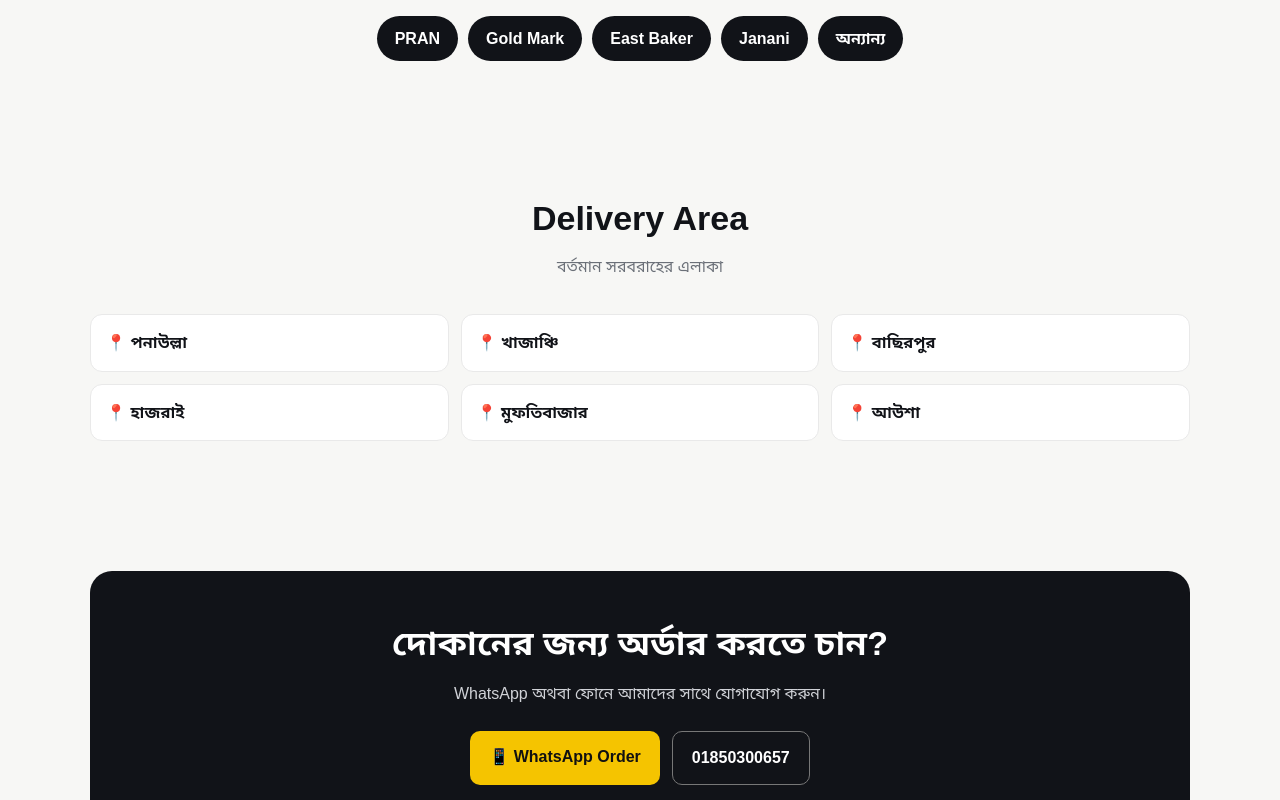
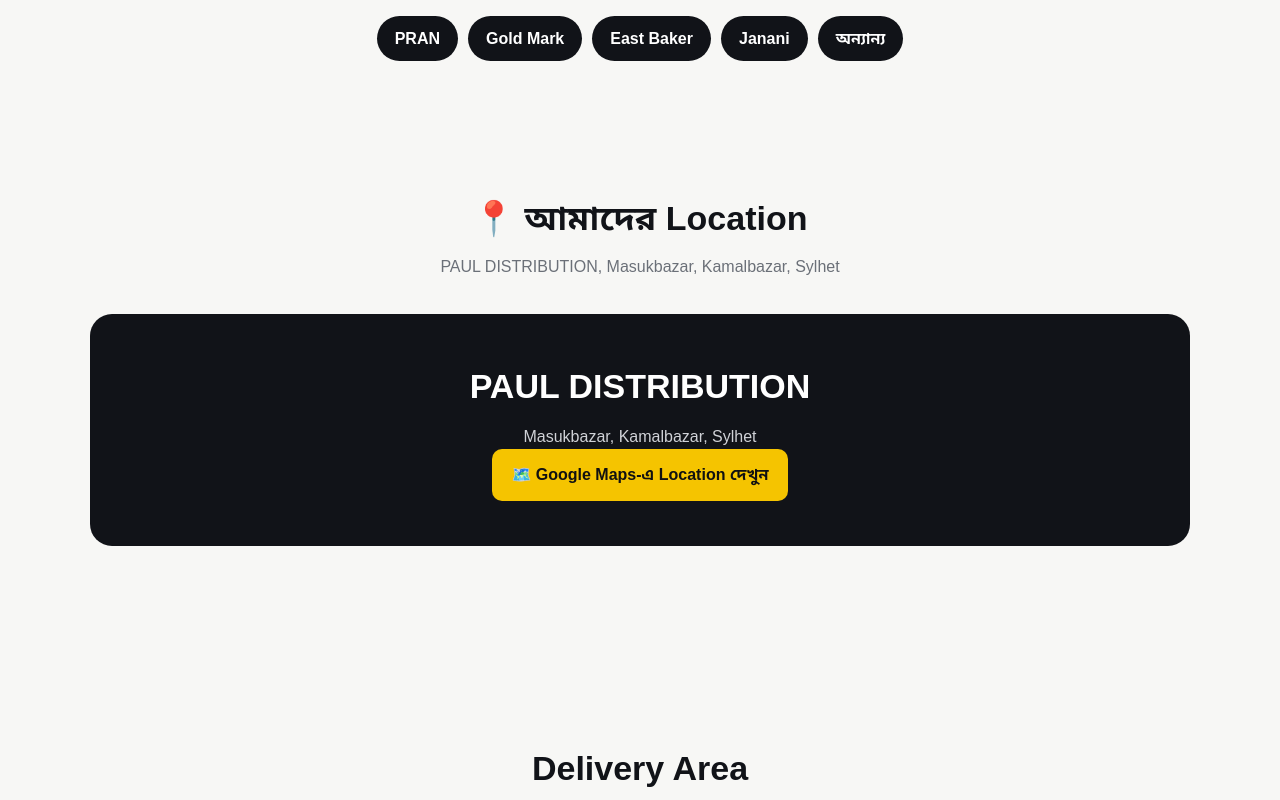
Before and after one commit to dipdesign75/PAUL-DISTRIBUTION-, a plain HTML site: page index.html in a window 1280 px wide. Shown: the part 1640-2440 px from the top of the page. Drawn offline with Linux system fonts and the light colour scheme.

Commit message:
Update index.html

```diff
--- a/index.html
+++ b/index.html
@@ -198,7 +198,29 @@
     </div>
   </div>
 </section>
+</section>
 
+<section id="location">
+  <div class="container">
+    <div class="section-title">
+      <h2>📍 আমাদের Location</h2>
+      <p>PAUL DISTRIBUTION, Masukbazar, Kamalbazar, Sylhet</p>
+    </div>
+
+    <div class="order">
+      <h2>PAUL DISTRIBUTION</h2>
+      <p>Masukbazar, Kamalbazar, Sylhet</p>
+
+      <a class="btn btn-primary"
+         href="https://maps.app.goo.gl/oVu98X3CgxSVwUp5A"
+         target="_blank">
+        🗺️ Google Maps-এ Location দেখুন
+      </a>
+    </div>
+  </div>
+</section>
+
+<section id="areas">
 <section id="areas">
   <div class="container">
     <div class="section-title">
```
